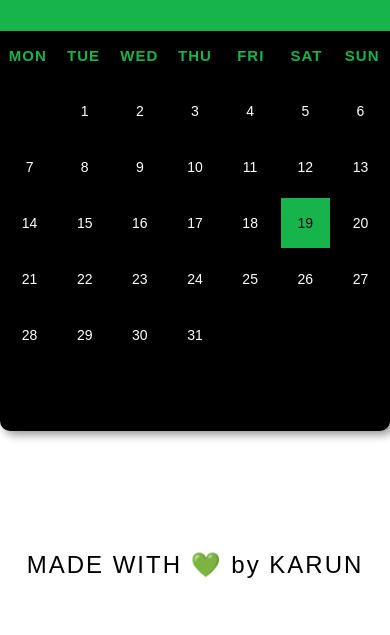
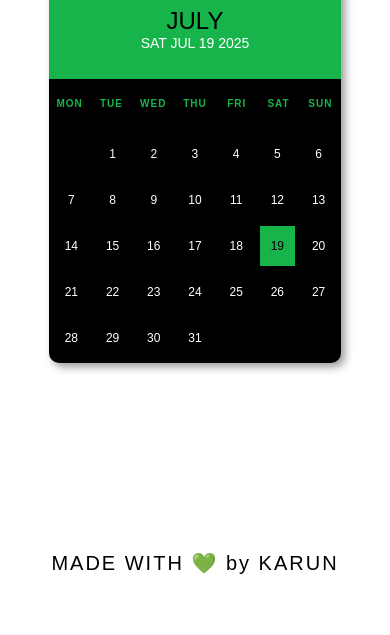
Before and after one commit to lykanranger/calendar, a plain HTML site: page index.html in a window 390 px wide. Shown: the part 209-844 px from the top of the page. Drawn offline with Linux system fonts and the light colour scheme.

Commit message:
Update style.css
Made some upgrades to responsiveness.

```diff
--- a/style.css
+++ b/style.css
@@ -97,3 +97,44 @@
   font-weight: lighter;
   letter-spacing: 2px;
 }
+
+@media only screen and (max-width: 768px) {
+  .calender {
+    width: 70%;
+    height: auto;
+  }
+  .days div {
+    height: 30px;
+  }
+    .month h1 {
+        font-size: 28px;
+    }
+    .month p {
+        font-size: 16px;
+    }
+}
+
+@media only screen and (max-width: 480px) {
+  .calender {
+    width: 75%;
+  }
+  .days div {
+    height: 40px;
+    font-size: 12px;
+  }
+  .month h1 {
+    font-size: 24px;
+  }
+  .month p {
+    font-size: 14px;
+  }
+  .weekdays div{
+    font-size: 10px;
+  }
+  .month {
+    height: 100px;
+  }
+    .author {
+        font-size: 20px;
+    }
+}
```
